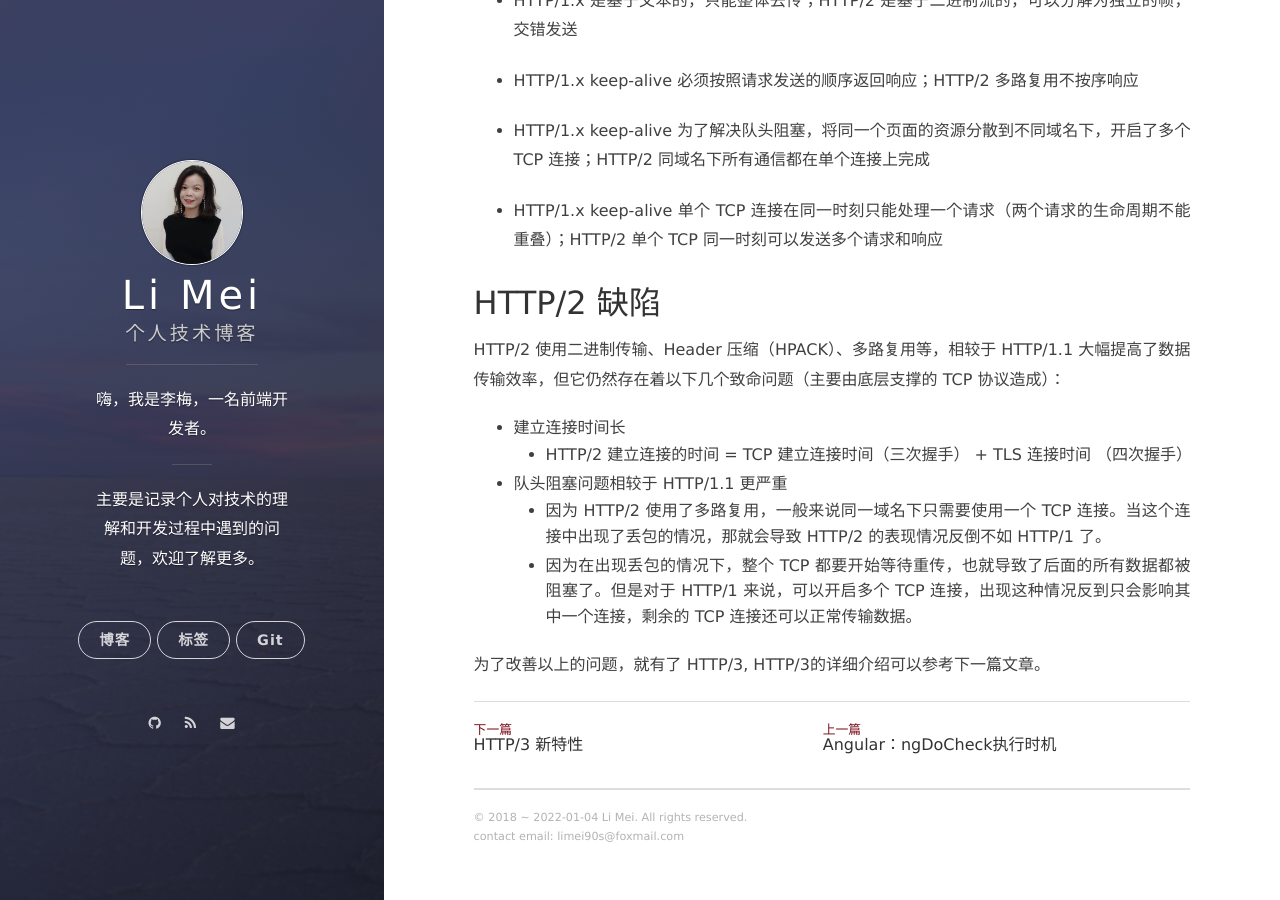
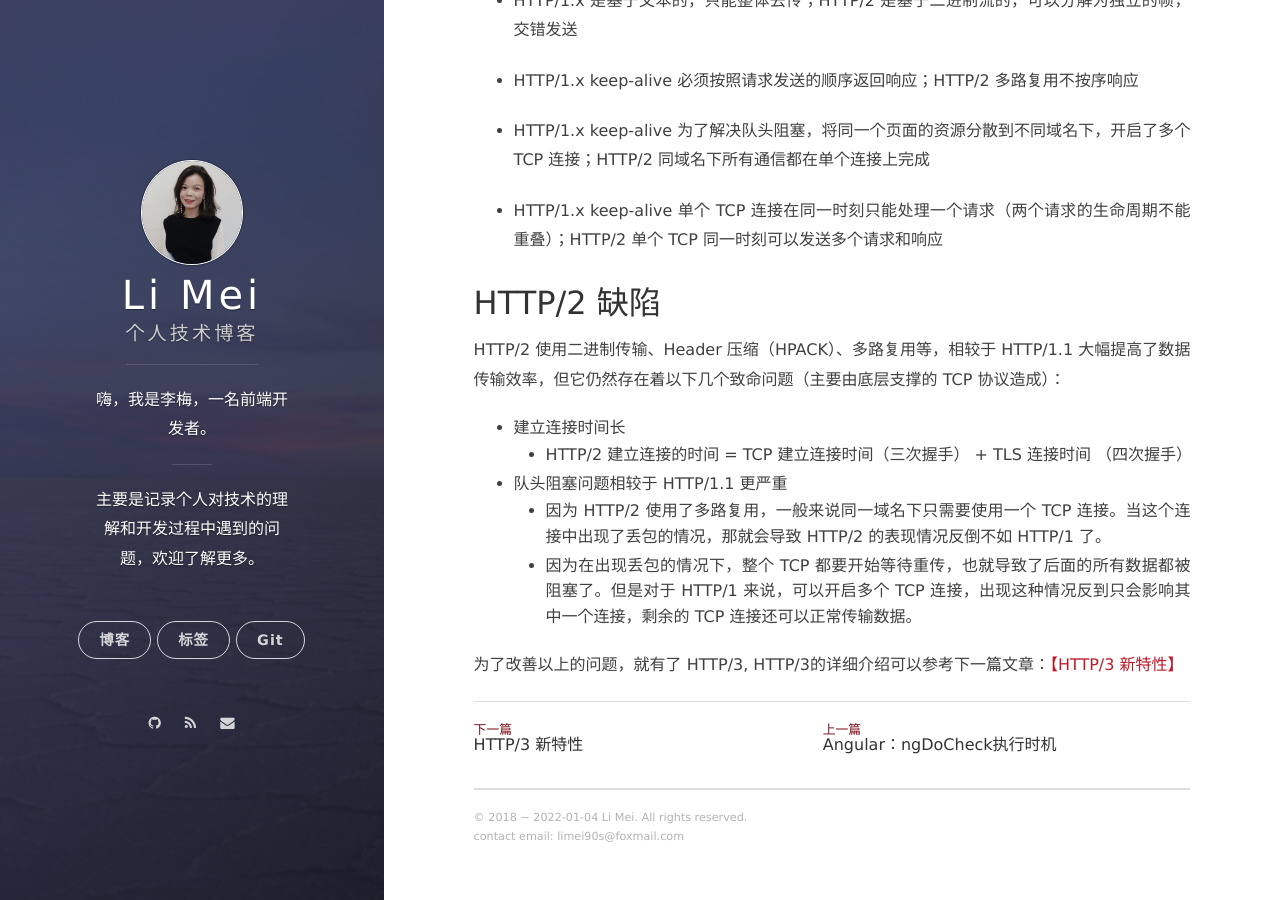
Before and after one commit to LiMeii/LiMeii.github.io, a Jekyll site: the page built from _posts/2019-06-29-http1.1-http2.md, in a window 1280 px wide and 900 px high, scrolled down 6771 px. Built offline with Jekyll 4.4.1, drawn with Linux system fonts in a browser that asks for light colours; nearby versions of some CDN libraries.

Commit message:
Update 2019-06-29-http1.1-http2.md

```diff
--- a/_posts/2019-06-29-http1.1-http2.md
+++ b/_posts/2019-06-29-http1.1-http2.md
@@ -141,4 +141,4 @@ HTTP/2 使用二进制传输、Header 压缩（HPACK）、多路复用等，相
     - 因为 HTTP/2 使用了多路复用，一般来说同一域名下只需要使用一个 TCP 连接。当这个连接中出现了丢包的情况，那就会导致 HTTP/2 的表现情况反倒不如 HTTP/1 了。
     - 因为在出现丢包的情况下，整个 TCP 都要开始等待重传，也就导致了后面的所有数据都被阻塞了。但是对于 HTTP/1 来说，可以开启多个 TCP 连接，出现这种情况反到只会影响其中一个连接，剩余的 TCP 连接还可以正常传输数据。
 
-为了改善以上的问题，就有了 HTTP/3, HTTP/3的详细介绍可以参考下一篇文章。
+为了改善以上的问题，就有了 HTTP/3, HTTP/3的详细介绍可以参考下一篇文章：[【HTTP/3 新特性】](/2019/06/http2-http3/)
```
